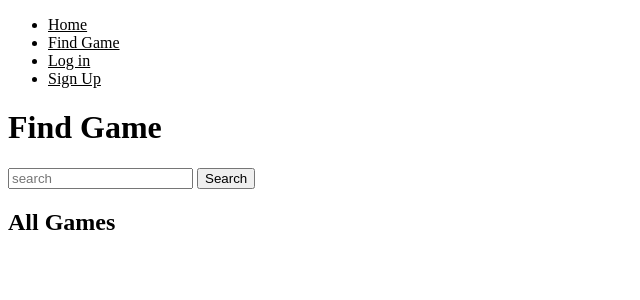
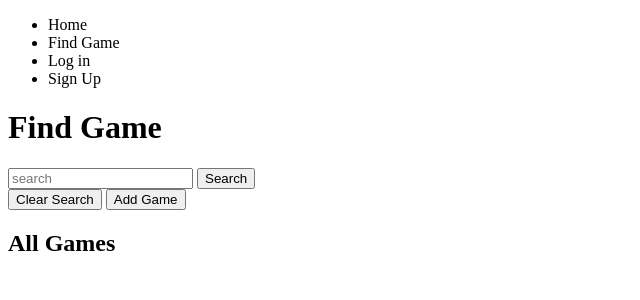
Before and after one commit to mohammadturaab/checkup, a Django app: page /findgame/ in a window 1280 px wide. Shown: the top 300 px of the page, without its empty margins (0-640 px from the left). Run offline with Django 4.2, Linux system fonts and the light colour scheme; data that the repository does not hold is empty.

```diff
--- a/main_app/static/styles/styles.css
+++ b/main_app/static/styles/styles.css
@@ -6,3 +6,7 @@ img{
     height: 100px;
     width: 100px;
 }
+
+a{
+    text-decoration: none;
+}
--- a/main_app/templates/findgame.html
+++ b/main_app/templates/findgame.html
@@ -12,6 +12,8 @@
             <!-- <input type="submit" value="Search"/> -->
             <button type="submit" value="Search">Search</button>
         </div>
+            <button><a href="{% url 'findgame' %}">Clear Search</a></button>
+            <button><a href="{% url 'creategame' %}">Add Game</a></button>
     </form>
     <h2>{{header}}</h2>
     {% for game in games %}
```
